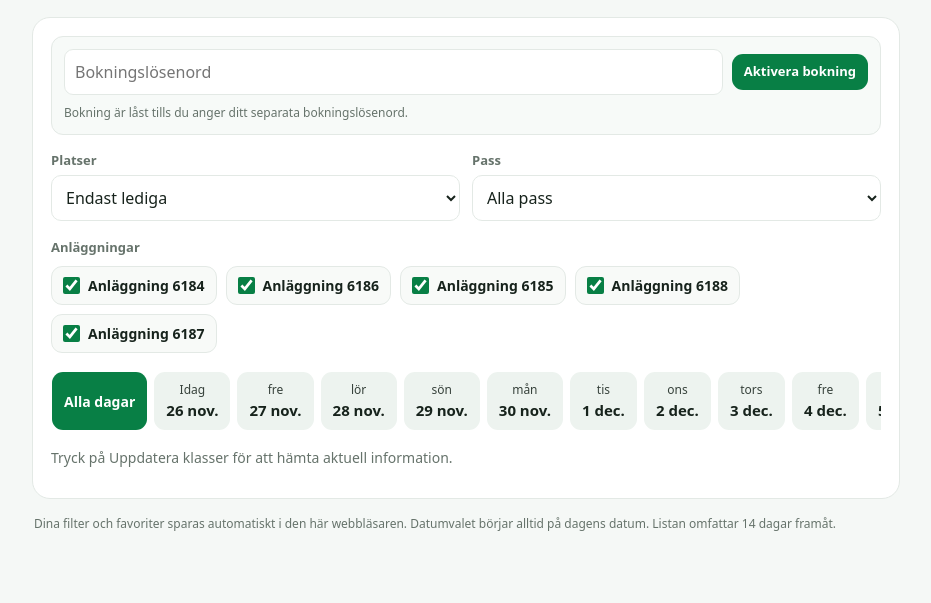
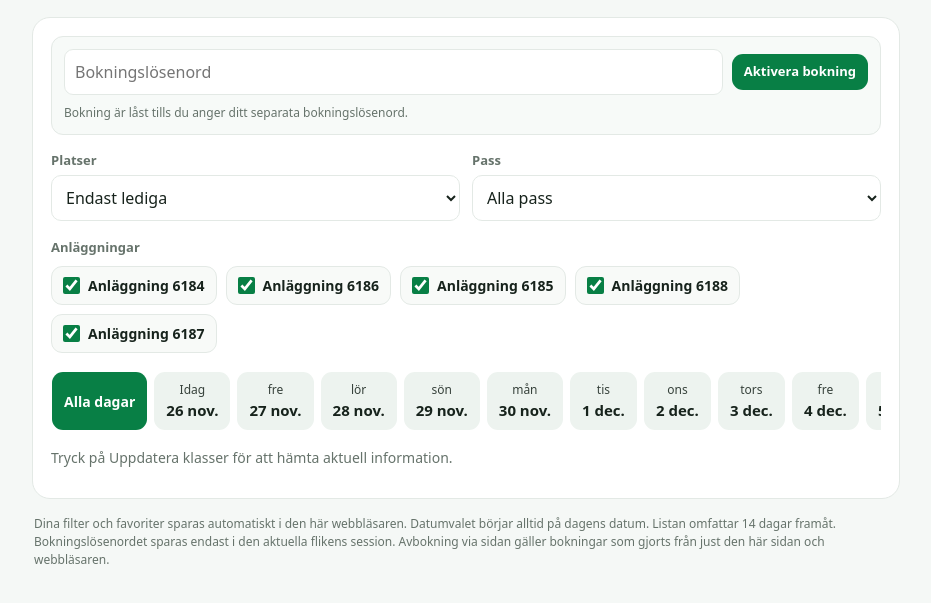
Before and after one commit to jb1111111111/Friskis_lediga_klasser, a plain HTML site: page index.html in a window 1280 px wide. Shown: the part 115-718 px from the top of the page, without its empty margins (174-1105 px from the left). Drawn offline with Linux system fonts and the light colour scheme.

Commit message:
Clarify booking session and local cancellation tracking

```diff
--- a/index.html
+++ b/index.html
@@ -55,7 +55,7 @@ select{width:100%;padding:10px;border:1px solid var(--line);border-radius:10px;b
   <div id="status" class="status">Tryck på Uppdatera klasser för att hämta aktuell information.</div>
   <div id="results"></div>
 </section>
-<p class="note">Dina filter och favoriter sparas automatiskt i den här webbläsaren. Datumvalet börjar alltid på dagens datum. Listan omfattar 14 dagar framåt.</p>
+<p class="note">Dina filter och favoriter sparas automatiskt i den här webbläsaren. Datumvalet börjar alltid på dagens datum. Listan omfattar 14 dagar framåt. Bokningslösenordet sparas endast i den aktuella flikens session. Avbokning via sidan gäller bokningar som gjorts från just den här sidan och webbläsaren.</p>
 <script>
 const API='https://friskis-api.benny-larsson-23a.workers.dev';
 const BUSINESS_UNITS=[6184,6186,6185,6188,6187];
```
